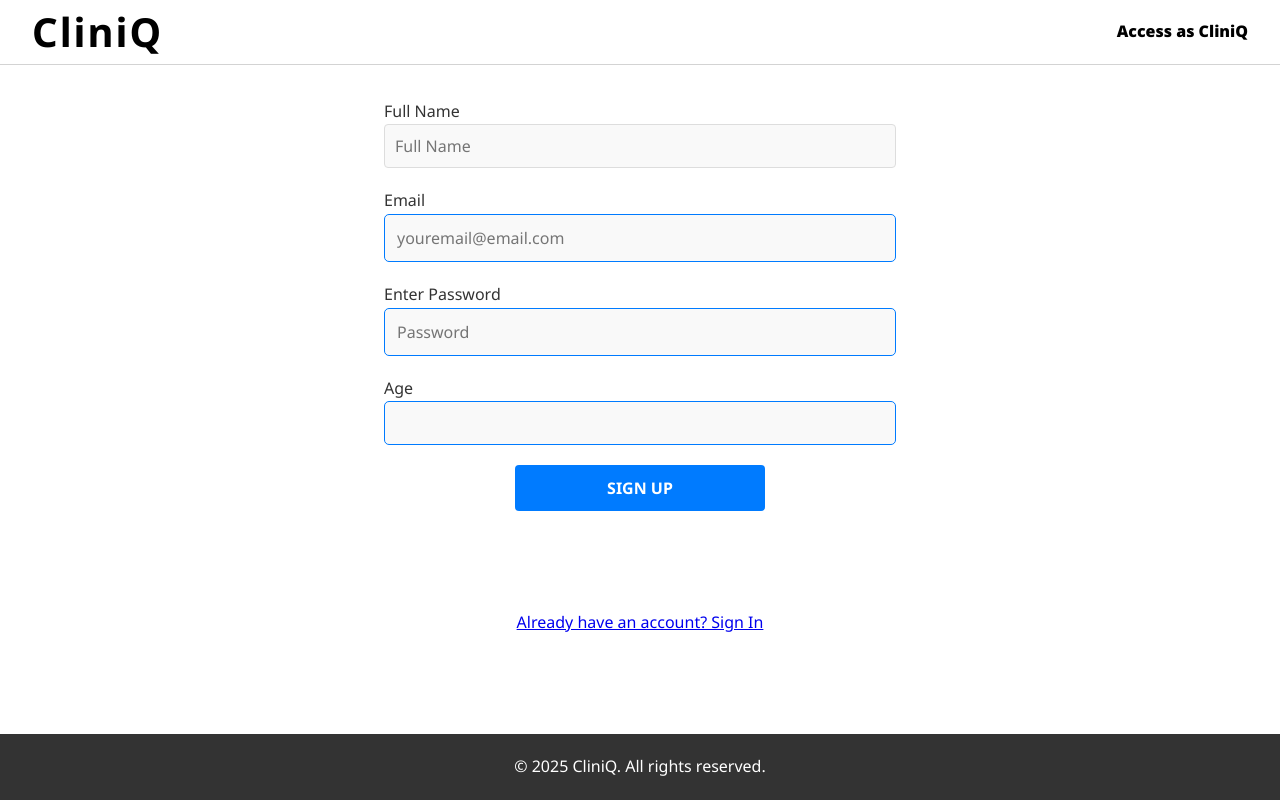
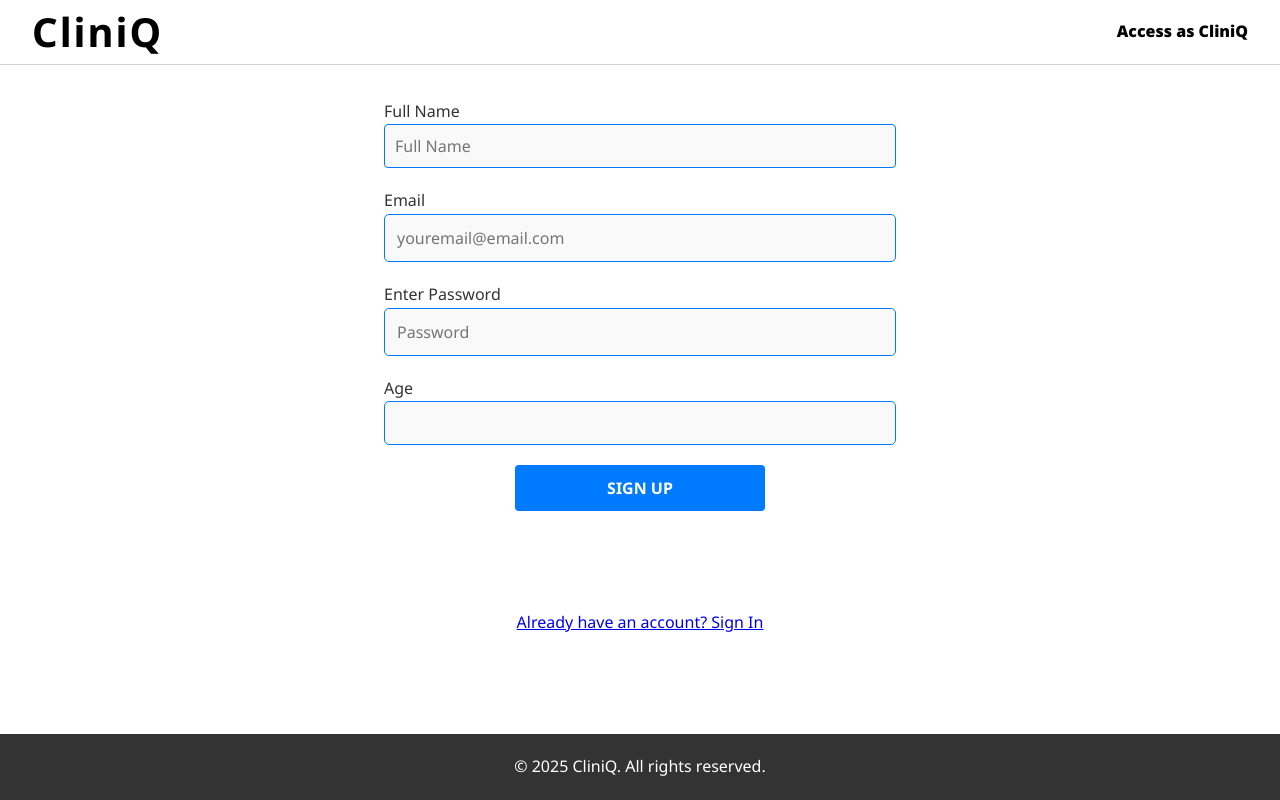
Before and after one commit to 4yushP4tel/mchacks, a React (Vite) app in the folder frontend/: page /signup in a window 1280 px wide. Built offline with nearby package versions, Linux system fonts and the light colour scheme; no server answers.

Commit message:
fixed static border color for name input

```diff
--- a/frontend/src/pages/signup.css
+++ b/frontend/src/pages/signup.css
@@ -117,3 +117,15 @@ input[type="number"] {
     border-radius: 5px;
     background-color: #f9f9f9;
 }
+
+form #fullName {
+    border: 1px solid #007BFF;
+}
+
+input[type="text"] {
+    padding: 10px;
+    border: 1px solid #007BFF;
+    border-radius: 4px;
+    font-size: 1rem;
+    width: 100%;
+}
```
